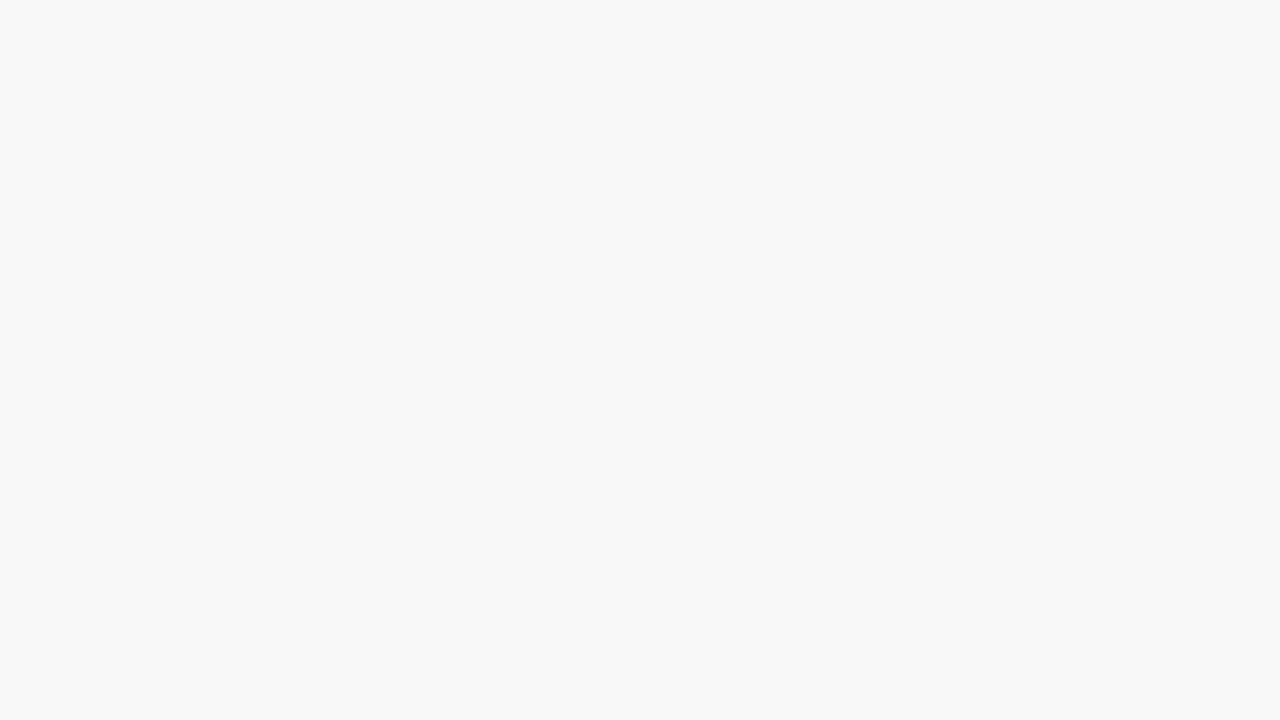
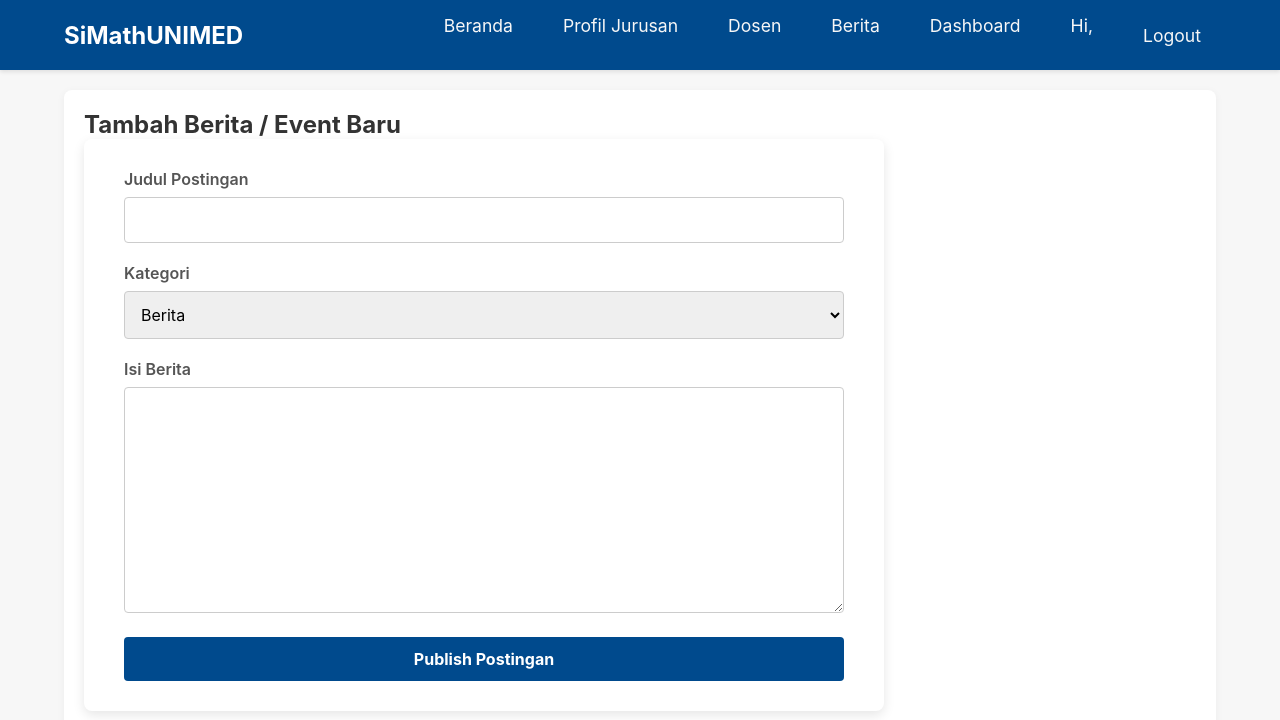
Before and after one commit to RiyanWardhana22/SiMathUNIMED, a React app in the folder frontend/: page /admin/berita/tambah in a window 1280 px wide. Before the commit this address had no page. Shown: the top 720 px of the page. Built offline with nearby package versions, Linux system fonts and the light colour scheme; sample sign-in values are in the browser's storage; the HTML template or start-up script is replaced by a standard one.

Commit message:
Add: Admin add news

```diff
--- a/frontend/src/App.jsx
+++ b/frontend/src/App.jsx
@@ -11,6 +11,7 @@ import BeritaDetail from "./pages/BeritaDetail";
 import Login from "./pages/Login";
 import ProtectedRoute from "./components/ProtectedRoute";
 import Dashboard from "./pages/admin/Dashboard";
+import AdminTambahBerita from "./pages/admin/AdminTambahBerita";
 
 function App() {
   return (
@@ -32,6 +33,10 @@ function App() {
         <Route element={<Layout />}>
           <Route element={<ProtectedRoute />}>
             <Route path="/admin/dashboard" element={<Dashboard />} />
+            <Route
+              path="/admin/berita/tambah"
+              element={<AdminTambahBerita />}
+            />
           </Route>
         </Route>
       </Routes>
--- /dev/null
+++ b/frontend/src/pages/admin/AdminTambahBerita.jsx
@@ -0,0 +1,134 @@
+import { useState } from "react";
+import { useNavigate } from "react-router-dom";
+import api from "../../api";
+import "../../styles/Login.css";
+
+function AdminTambahBerita() {
+  const [judul, setJudul] = useState("");
+  const [isiBerita, setIsiBerita] = useState("");
+  const [kategori, setKategori] = useState("berita");
+  const [loading, setLoading] = useState(false);
+  const [error, setError] = useState(null);
+  const [success, setSuccess] = useState(null);
+  const navigate = useNavigate();
+
+  const handleSubmit = async (event) => {
+    event.preventDefault();
+    setLoading(true);
+    setError(null);
+    setSuccess(null);
+    if (!judul || !isiBerita) {
+      setError("Judul dan Isi Berita tidak boleh kosong.");
+      setLoading(false);
+      return;
+    }
+    try {
+      const response = await api.post("/create_berita.php", {
+        judul: judul,
+        isi_berita: isiBerita,
+        kategori: kategori,
+      });
+      if (response.data.status === "success") {
+        setSuccess("Berita baru berhasil ditambahkan!");
+        setJudul("");
+        setIsiBerita("");
+        setKategori("berita");
+        setTimeout(() => {
+          navigate("/berita");
+        }, 1500);
+      } else {
+        setError(response.data.message);
+      }
+    } catch (err) {
+      console.error(err);
+      setError(err.response?.data?.message || "Terjadi kesalahan pada server.");
+    } finally {
+      setLoading(false);
+    }
+  };
+
+  return (
+    <div className="container">
+      <h2>Tambah Berita / Event Baru</h2>
+      <form
+        className="login-form"
+        onSubmit={handleSubmit}
+        style={{ maxWidth: "800px" }}
+      >
+        <div className="form-group">
+          <label htmlFor="judul">Judul Postingan</label>
+          <input
+            type="text"
+            id="judul"
+            value={judul}
+            onChange={(e) => setJudul(e.target.value)}
+          />
+        </div>
+
+        <div className="form-group">
+          <label htmlFor="kategori">Kategori</label>
+          <select
+            id="kategori"
+            value={kategori}
+            onChange={(e) => setKategori(e.target.value)}
+            style={{
+              width: "100%",
+              padding: "12px",
+              border: "1px solid #ccc",
+              borderRadius: "4px",
+              fontSize: "1rem",
+            }}
+          >
+            <option value="berita">Berita</option>
+            <option value="event">Event</option>
+            <option value="pengumuman">Pengumuman</option>
+            <option value="prestasi">Prestasi</option>
+          </select>
+        </div>
+
+        <div className="form-group">
+          <label htmlFor="isiBerita">Isi Berita</label>
+          <textarea
+            id="isiBerita"
+            value={isiBerita}
+            onChange={(e) => setIsiBerita(e.target.value)}
+            rows="10"
+            style={{
+              width: "100%",
+              padding: "12px",
+              border: "1px solid #ccc",
+              borderRadius: "4px",
+              fontSize: "1rem",
+            }}
+          />
+        </div>
+
+        {/* Tampilkan pesan Error */}
+        {error && <div className="error-message">{error}</div>}
+
+        {/* Tampilkan pesan Sukses */}
+        {success && (
+          <div
+            style={{
+              color: "#006400",
+              backgroundColor: "#DFF2BF",
+              border: "1px solid #006400",
+              padding: "10px",
+              marginBottom: "20px",
+              textAlign: "center",
+              borderRadius: "4px",
+            }}
+          >
+            {success}
+          </div>
+        )}
+
+        <button type="submit" className="login-button" disabled={loading}>
+          {loading ? "Menyimpan..." : "Publish Postingan"}
+        </button>
+      </form>
+    </div>
+  );
+}
+
+export default AdminTambahBerita;
--- a/frontend/src/pages/admin/Dashboard.jsx
+++ b/frontend/src/pages/admin/Dashboard.jsx
@@ -1,4 +1,5 @@
 import { useContext } from "react";
+import { Link } from "react-router-dom";
 import { AuthContext } from "../../context/AuthContext";
 
 function Dashboard() {
@@ -8,14 +9,35 @@ function Dashboard() {
     <div className="container">
       <h2>Selamat Datang di Dashboard Admin</h2>
       <p>Halo, **{authUser.nama_lengkap}**!</p>
-      <p>Peran Anda adalah: **{authUser.role}**</p>
-      <br />
-      <p>Dari sini, Anda nanti akan bisa mengelola:</p>
-      <ul>
-        <li>Manajemen Berita & Event</li>
-        <li>Manajemen Dosen & Staff</li>
-        <li>Manajemen Dokumen Akademik</li>
-      </ul>
+
+      {/* 2. BUAT AREA UNTUK LINK AKSI */}
+      <div
+        style={{
+          margin: "20px 0",
+          borderTop: "1px solid #eee",
+          paddingTop: "20px",
+        }}
+      >
+        <h3>Manajemen Konten</h3>
+        <ul style={{ listStyle: "none", paddingLeft: "0" }}>
+          <li style={{ marginBottom: "10px" }}>
+            <Link
+              to="/admin/berita/tambah"
+              style={{
+                display: "inline-block",
+                padding: "10px 15px",
+                backgroundColor: "#004a8d",
+                color: "white",
+                textDecoration: "none",
+                borderRadius: "5px",
+              }}
+            >
+              + Tambah Berita / Event Baru
+            </Link>
+          </li>
+          {/* Nanti kita tambahkan link "Edit Berita", "Kelola Dosen", dll di sini */}
+        </ul>
+      </div>
     </div>
   );
 }
```
Also changed, not shown: 2 other files (tests, documents, lock files or other folders).
